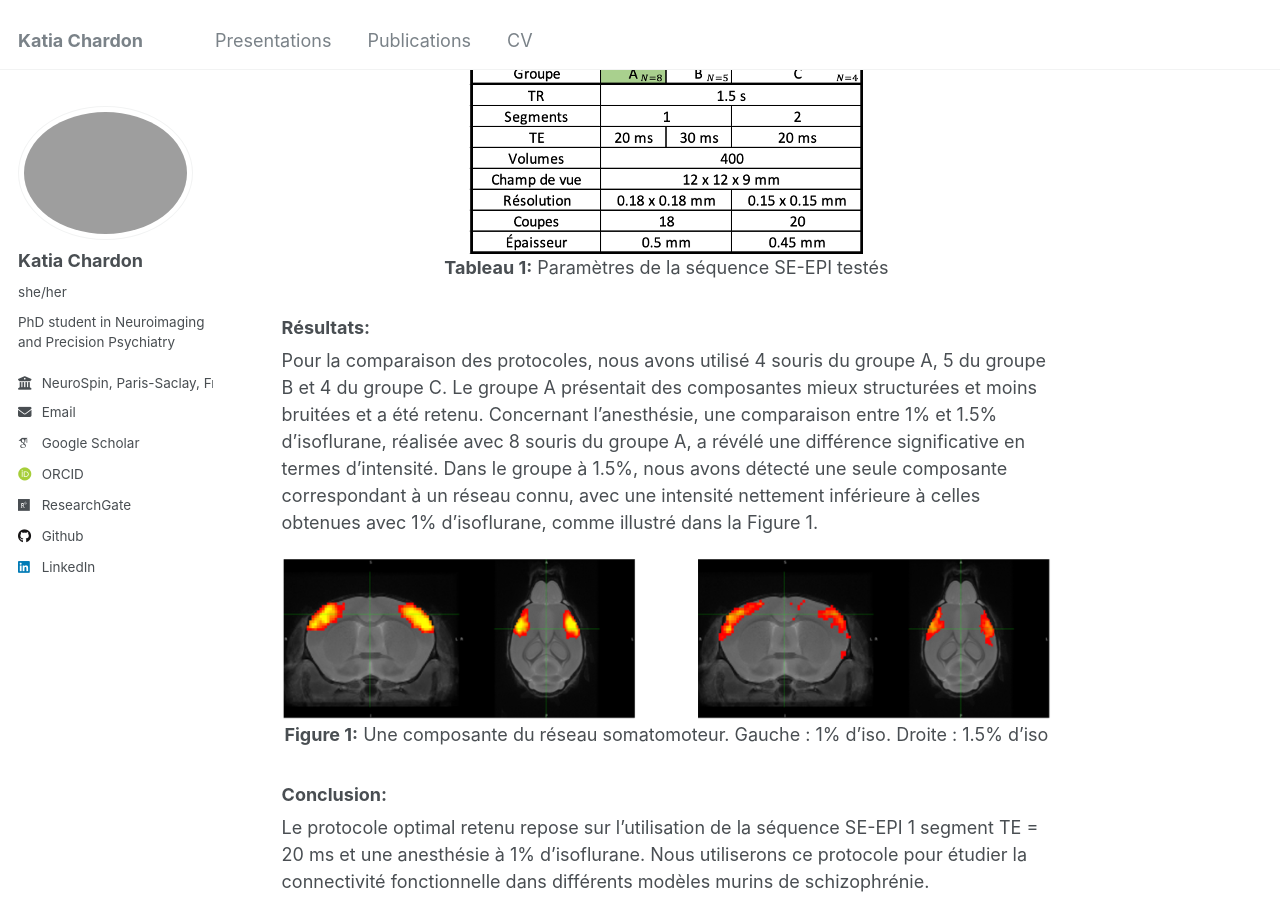
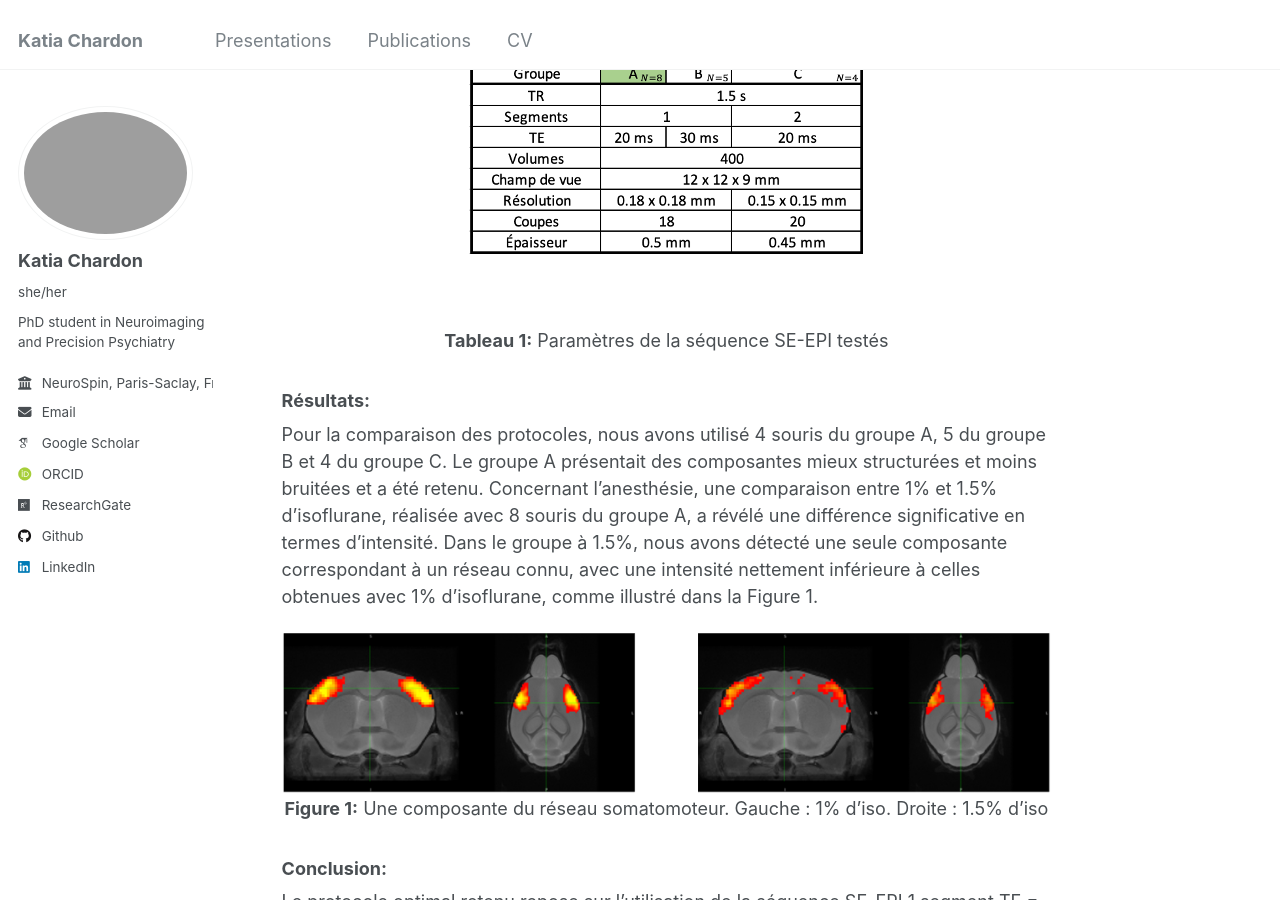
Before and after one commit to kchardon/kchardon.github.io, a Jekyll site: the page built from _talks/2025-03-26-sfrmbm.md, in a window 1280 px wide and 900 px high, scrolled down 792 px. Built offline with Jekyll 4.4.1, drawn with Linux system fonts in a browser that asks for light colours; some web fonts are replaced.

Commit message:
align image and legend sfrmbm 2025

```diff
--- a/_talks/2025-03-26-sfrmbm.md
+++ b/_talks/2025-03-26-sfrmbm.md
@@ -19,7 +19,9 @@ Nous avons utilisé 17 souris mâles C57BI6, âgées de 2 à 4 mois, et acquis l
 
 <p align="center" width="100%">
 <img src="/images/sfrmbm_2025_tableau1.png">
+</p>
 <br>
+<p align="center" width="100%">
 <b>Tableau 1:</b> Paramètres de la séquence SE-EPI testés
 </p>
 
```
